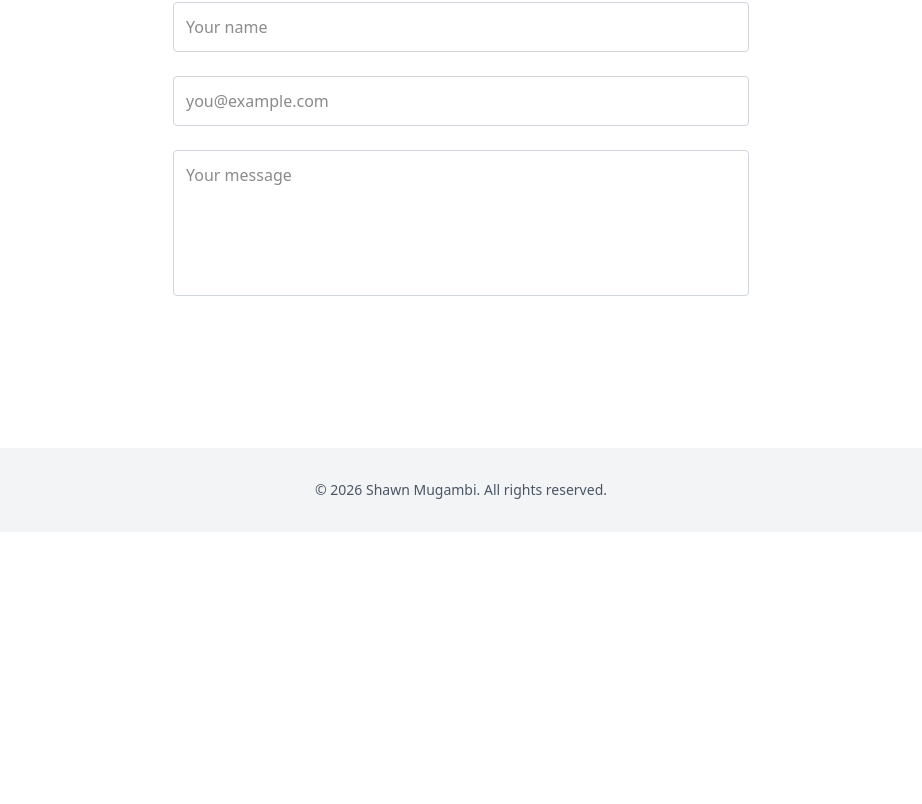
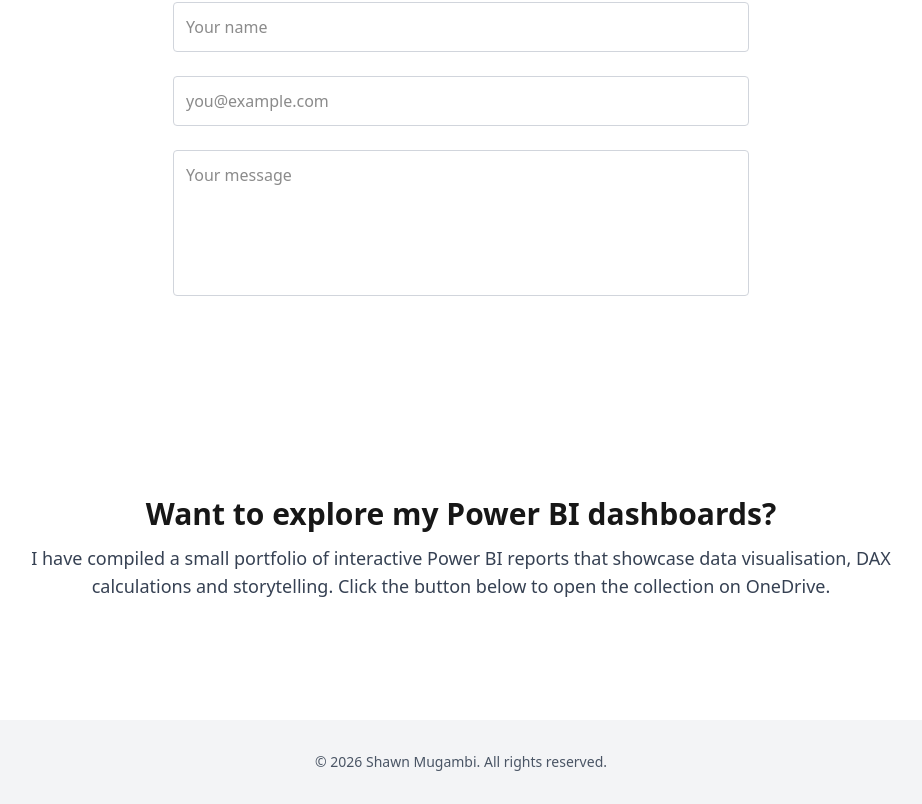
Before and after one commit to shawnmacharia/portfolio, a Next.js app: page / in a window 1280 px wide. Shown: the part 2970-3774 px from the top of the page, without its empty margins (179-1101 px from the left). Before the commit the page ends 3502 px from the top, so only its background shows below. Built offline with nearby package versions, Linux system fonts and the light colour scheme.

Commit message:
Add PowerBI CTA section with OneDrive link

```diff
--- a/src/app/page.tsx
+++ b/src/app/page.tsx
@@ -2,6 +2,7 @@ import Hero from "@/components/Hero";
 import About from "@/components/About";
 import Projects from "@/components/projo";
 import Contact from "@/components/Contact";
+import PowerBiCTA from "@/components/PowerBiCTA";
 import Footer from "@/components/Footer";
 
 export default function Home() {
@@ -11,6 +12,7 @@ export default function Home() {
       <About />
       <Projects />
       <Contact />
+      <PowerBiCTA />
       <Footer />
     </>
   );
--- /dev/null
+++ b/src/components/PowerBiCTA.tsx
@@ -0,0 +1,48 @@
+// components/PowerBiCTA.tsx
+"use client";
+
+import { FaFileAlt } from "react-icons/fa";
+
+interface VercelWindow extends Window {
+  vercelAnalytics?: {
+    track: (event: string) => void;
+  };
+}
+
+export default function PowerBiCTA() {
+  const powerBiLink = process.env.NEXT_PUBLIC_POWERBI_LINK || "#";
+
+  const handleClick = () => {
+    if (
+      typeof window !== "undefined" &&
+      (window as VercelWindow).vercelAnalytics
+    ) {
+      (window as VercelWindow).vercelAnalytics?.track("powerbi_cta_click");
+    }
+  };
+
+  return (
+    <section className="py-12 bg-faint dark:bg-gray-800">
+      <div className="max-w-4xl mx-auto px-4 text-center">
+        <h3 className="text-2xl md:text-3xl font-semibold text-primary mb-3">
+          Want to explore my Power BI dashboards?
+        </h3>
+        <p className="text-lg text-gray-700 dark:text-gray-300 mb-6">
+          I have compiled a small portfolio of interactive Power BI reports that
+          showcase data visualisation, DAX calculations and storytelling. Click
+          the button below to open the collection on OneDrive.
+        </p>
+        <a
+          href={powerBiLink}
+          target="_blank"
+          rel="noopener noreferrer"
+          onClick={handleClick}
+          className="inline-flex items-center gap-2 px-6 py-3 bg-primary text-white rounded-md hover:bg-primary/90 transition"
+        >
+          <FaFileAlt className="text-lg" />
+          Open Power BI Portfolio
+        </a>
+      </div>
+    </section>
+  );
+}
```
